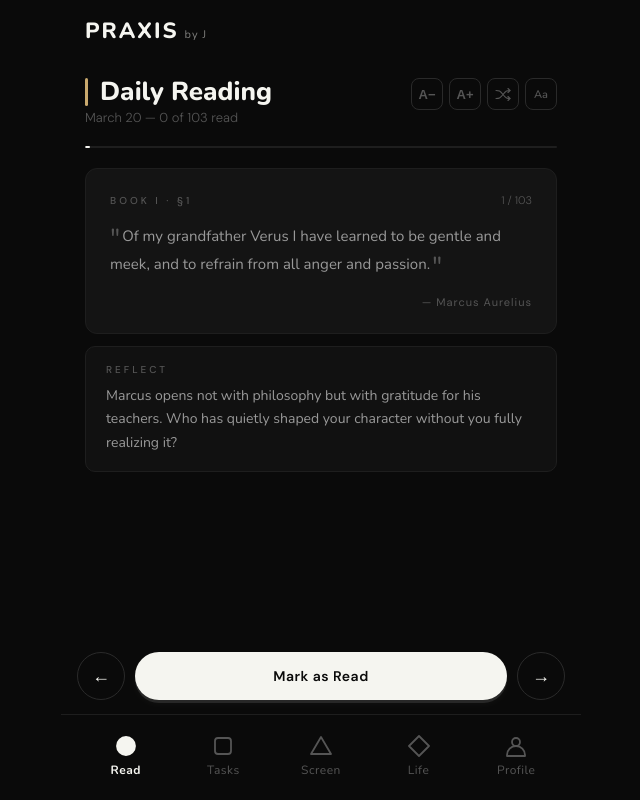
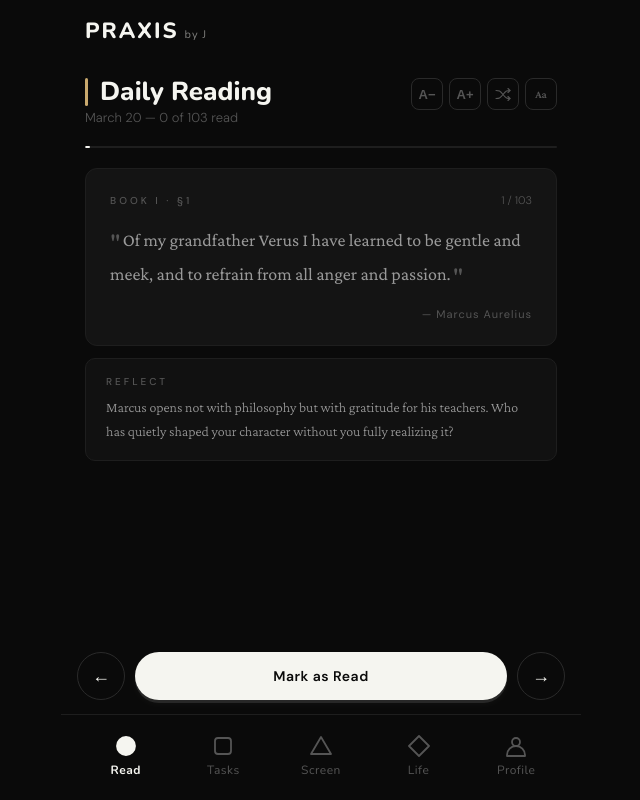
Before and after one commit to j6655/praxist-test-3, a React (Vite) app: page / in a window 1280 px wide. Both pictures are taken after a click on the button "Skip". Shown: the whole page, without its empty margins (319-959 px from the left). Built offline with nearby package versions, Linux system fonts and the light colour scheme.

Commit message:
Update App.jsx

```diff
--- a/src/App.jsx
+++ b/src/App.jsx
@@ -1052,7 +1052,9 @@ export default function PhiloApp() {
     try { return localStorage.getItem("praxis_onboarding_done") === "true" ? "home" : "onboarding"; } catch { return "onboarding"; }
   });
   const [activeTab, setActiveTab] = useState("read");
-  const [fontChoice, setFontChoice] = useState("nunito");
+  const [fontChoice, setFontChoice] = useState(() => {
+    try { return localStorage.getItem("praxis_font") || "crimson"; } catch { return "crimson"; }
+  });
   const [showFontPicker, setShowFontPicker] = useState(false);
   const [fontSize, setFontSize] = useState(15);
   const [onboardingStep, setOnboardingStep] = useState(0);
@@ -1170,13 +1172,27 @@ export default function PhiloApp() {
   const [readingAnim, setReadingAnim] = useState(false);
   const dragStartX = useRef(null);
   const dragDeltaX = useRef(0);
+  const [swipeOffset, setSwipeOffset] = useState(0);
+  const [swipeExiting, setSwipeExiting] = useState(null); // "left" | "right" | null
+  const [swipeEntering, setSwipeEntering] = useState(null); // "left" | "right" | null
   const dotScrollRef = useRef(null);
 
-  const goToReading = (idx) => {
+  const goToReading = (idx, direction = null) => {
     if (idx < 0 || idx >= passages.length) return;
-    setReadingAnim(true);
-    setTimeout(() => setReadingAnim(false), 350);
-    setReadingIndex(idx);
+    if (direction) {
+      setSwipeExiting(direction);
+      setTimeout(() => {
+        setSwipeExiting(null);
+        setSwipeOffset(0);
+        setReadingIndex(idx);
+        setSwipeEntering(direction);
+        setTimeout(() => setSwipeEntering(null), 350);
+      }, 220);
+    } else {
+      setReadingAnim(true);
+      setTimeout(() => setReadingAnim(false), 350);
+      setReadingIndex(idx);
+    }
   };
 
   useEffect(() => {
@@ -1765,17 +1781,27 @@ export default function PhiloApp() {
         <span style={{ fontFamily: "'Nunito', sans-serif", fontSize: "22px", letterSpacing: "2px", fontWeight: 800 }}>PRAXIS<span style={{ fontSize: "11px", letterSpacing: "1px", fontWeight: 400, marginLeft: "6px", opacity: 0.5 }}>by J</span></span>
       </div>
 
-      <div style={{ flex: 1, overflow: "auto", padding: `0 24px calc(env(safe-area-inset-bottom, 0px) + ${activeTab === "read" ? "140px" : "90px"})` }}>
+      <div style={{ flex: 1, overflow: activeTab === "profile" ? "hidden" : "auto", padding: `0 24px calc(env(safe-area-inset-bottom, 0px) + ${activeTab === "read" ? "140px" : "90px"})` }}>
 
         {/* DAILY READING TAB */}
         {activeTab === "read" && (() => {
           const p = passages[readingIndex];
           const dragHandlers = {
             onPointerDown: (e) => { dragStartX.current = e.clientX; dragDeltaX.current = 0; e.currentTarget.setPointerCapture(e.pointerId); },
-            onPointerMove: (e) => { if (dragStartX.current === null) return; dragDeltaX.current = e.clientX - dragStartX.current; },
+            onPointerMove: (e) => {
+              if (dragStartX.current === null) return;
+              dragDeltaX.current = e.clientX - dragStartX.current;
+              setSwipeOffset(dragDeltaX.current);
+            },
             onPointerUp: () => {
-              if (dragDeltaX.current < -50 && readingIndex < passages.length - 1) goToReading(readingIndex + 1);
-              else if (dragDeltaX.current > 50 && readingIndex > 0) goToReading(readingIndex - 1);
+              if (dragDeltaX.current < -50 && readingIndex < passages.length - 1) {
+                goToReading(readingIndex + 1, "left");
+              } else if (dragDeltaX.current > 50 && readingIndex > 0) {
+                goToReading(readingIndex - 1, "right");
+              } else {
+                // snap back
+                setSwipeOffset(0);
+              }
               dragStartX.current = null; dragDeltaX.current = 0;
             },
           };
@@ -1839,7 +1865,7 @@ export default function PhiloApp() {
                 {fontOptions.map((f) => {
                   const isActive = fontChoice === f.id;
                   return (
-                    <button key={f.id} onClick={() => setFontChoice(f.id)} style={{
+                    <button key={f.id} onClick={() => { setFontChoice(f.id); try { localStorage.setItem('praxis_font', f.id); } catch {} }} style={{
                       flex: 1, display: "flex", flexDirection: "column", alignItems: "center", gap: "4px",
                       padding: "8px 2px", borderRadius: "8px", cursor: "pointer",
                       background: isActive ? (mode === "dark" ? "rgba(255,255,255,0.08)" : "rgba(0,0,0,0.05)") : "transparent",
@@ -1861,7 +1887,20 @@ export default function PhiloApp() {
                 padding: "24px", border: `1px solid ${t.border}`, borderRadius: "12px",
                 marginBottom: "12px", background: t.card, boxShadow: t.shadow,
                 cursor: "grab", userSelect: "none", touchAction: "pan-y",
-                animation: readingAnim ? "fadeUp 0.3s ease forwards" : "none",
+                transform: swipeExiting === "left" ? "translateX(-110%) rotate(-2deg)"
+                  : swipeExiting === "right" ? "translateX(110%) rotate(2deg)"
+                  : swipeEntering === "left" ? "translateX(0)"
+                  : swipeEntering === "right" ? "translateX(0)"
+                  : `translateX(${swipeOffset}px) rotate(${swipeOffset * 0.02}deg)`,
+                opacity: swipeExiting ? 0 : swipeEntering ? 1 : Math.max(0.6, 1 - Math.abs(swipeOffset) / 400),
+                transition: swipeExiting || swipeEntering
+                  ? "transform 0.22s cubic-bezier(0.4,0,0.2,1), opacity 0.22s ease"
+                  : swipeOffset === 0
+                  ? "transform 0.3s cubic-bezier(0.34,1.56,0.64,1), opacity 0.3s ease"
+                  : "none",
+                animation: swipeEntering === "left" ? "slideInFromRight 0.3s cubic-bezier(0.25,0.46,0.45,0.94) forwards"
+                  : swipeEntering === "right" ? "slideInFromLeft 0.3s cubic-bezier(0.25,0.46,0.45,0.94) forwards"
+                  : readingAnim ? "fadeUp 0.3s ease forwards" : "none",
               }}
             >
               <div style={{ display: "flex", justifyContent: "space-between", alignItems: "center", marginBottom: "16px" }}>
@@ -1889,7 +1928,21 @@ export default function PhiloApp() {
             </div>
 
             {/* Reflect prompt */}
-            <div style={{ padding: "16px 20px", background: t.surface, borderRadius: "10px", border: `1px solid ${t.border}`, marginBottom: "16px" }}>
+            <div style={{
+              padding: "16px 20px", background: t.surface, borderRadius: "10px", border: `1px solid ${t.border}`, marginBottom: "16px",
+              transform: swipeExiting === "left" ? "translateX(-110%)"
+                : swipeExiting === "right" ? "translateX(110%)"
+                : `translateX(${swipeOffset * 0.6}px)`,
+              opacity: swipeExiting ? 0 : Math.max(0.5, 1 - Math.abs(swipeOffset) / 500),
+              transition: swipeExiting
+                ? "transform 0.28s cubic-bezier(0.4,0,0.2,1) 0.04s, opacity 0.28s ease 0.04s"
+                : swipeOffset === 0
+                ? "transform 0.35s cubic-bezier(0.34,1.56,0.64,1), opacity 0.35s ease"
+                : "none",
+              animation: swipeEntering === "left" ? "slideInFromRight 0.35s cubic-bezier(0.25,0.46,0.45,0.94) 0.06s both"
+                : swipeEntering === "right" ? "slideInFromLeft 0.35s cubic-bezier(0.25,0.46,0.45,0.94) 0.06s both"
+                : "none",
+            }}>
               <p style={{ fontSize: "10px", color: t.textMuted, letterSpacing: "3px", margin: "0 0 8px", fontWeight: 500 }}>REFLECT</p>
               <p style={{ fontSize: `${fontSize - 1}px`, color: t.textSecondary, lineHeight: 1.7, margin: 0, fontWeight: 300, fontFamily: rf }}>{p.reflect}</p>
             </div>
@@ -2480,7 +2533,7 @@ export default function PhiloApp() {
                   <span style={{ fontSize: "14px", color: t.text, fontWeight: 400 }}>Reading Font</span>
                   <div style={{ display: "flex", gap: "6px" }}>
                     {fontOptions.map(f => (
-                      <button key={f.id} onClick={() => setFontChoice(f.id)} style={{
+                      <button key={f.id} onClick={() => { setFontChoice(f.id); try { localStorage.setItem('praxis_font', f.id); } catch {} }} style={{
                         padding: "4px 10px", borderRadius: "8px", cursor: "pointer",
                         background: fontChoice === f.id ? t.accentBg : "transparent",
                         border: `1px solid ${fontChoice === f.id ? t.accent : t.borderLight}`,
@@ -2536,7 +2589,7 @@ export default function PhiloApp() {
         }}>
           <div style={{ display: "flex", gap: "10px" }}>
             <button
-              onClick={() => goToReading(readingIndex === 0 ? passages.length - 1 : readingIndex - 1)}
+              onClick={() => goToReading(readingIndex === 0 ? passages.length - 1 : readingIndex - 1, "right")}
               style={{
                 width: "48px", height: "48px", borderRadius: "50%", flexShrink: 0,
                 background: "transparent", border: `1px solid ${t.borderLight}`,
@@ -2576,7 +2629,7 @@ export default function PhiloApp() {
               }}
             >{readDone.has(readingIndex) ? "Mark as Unread" : "Mark as Read"}</button>
             <button
-              onClick={() => goToReading(readingIndex === passages.length - 1 ? 0 : readingIndex + 1)}
+              onClick={() => goToReading(readingIndex === passages.length - 1 ? 0 : readingIndex + 1, "left")}
               style={{
                 width: "48px", height: "48px", borderRadius: "50%", flexShrink: 0,
                 background: "transparent", border: `1px solid ${t.borderLight}`,
@@ -2777,6 +2830,10 @@ const globalCSS = `
     from { opacity: 0; transform: translateX(60px); }
     to { opacity: 1; transform: translateX(0); }
   }
+  @keyframes slideInFromLeft {
+    from { opacity: 0; transform: translateX(-60px); }
+    to { opacity: 1; transform: translateX(0); }
+  }
   @keyframes slideFallDown {
     0% { transform: translateX(-50%) translateY(0); opacity: 1; }
     30% { opacity: 1; }
```
